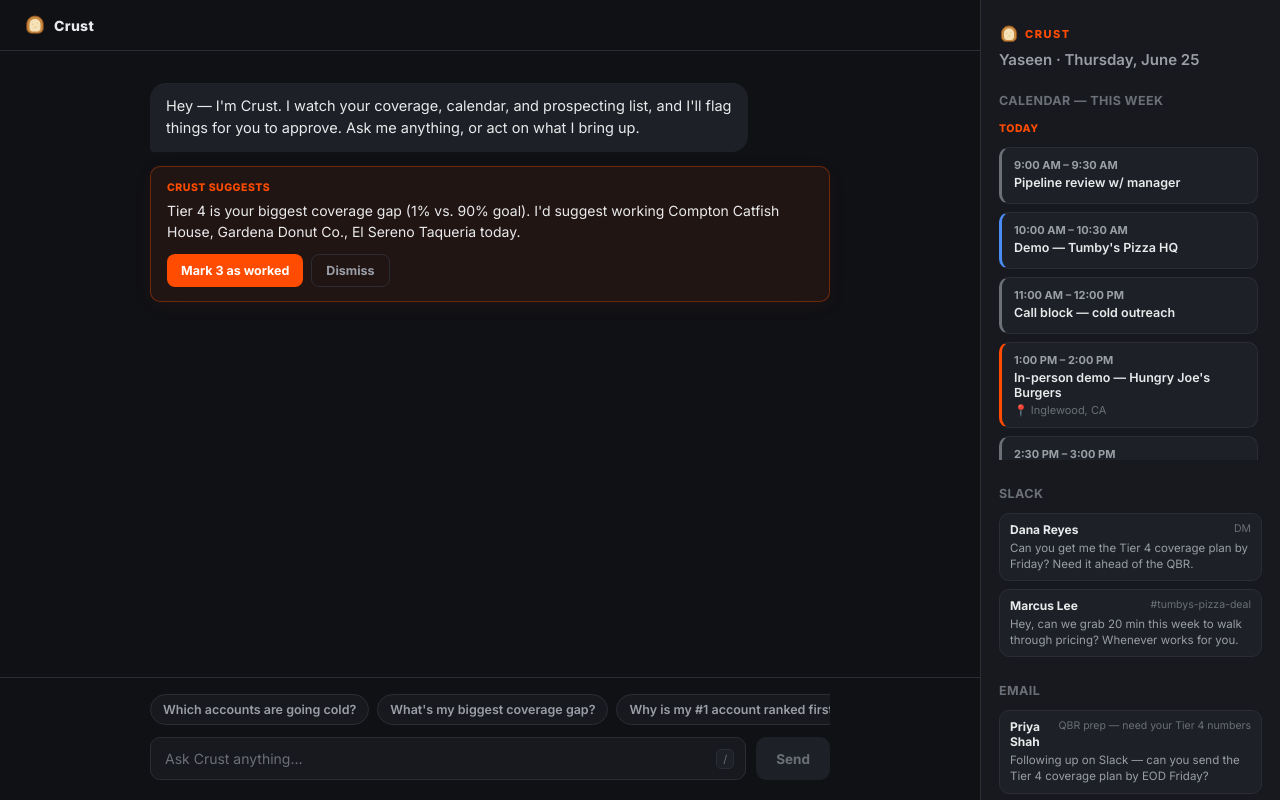
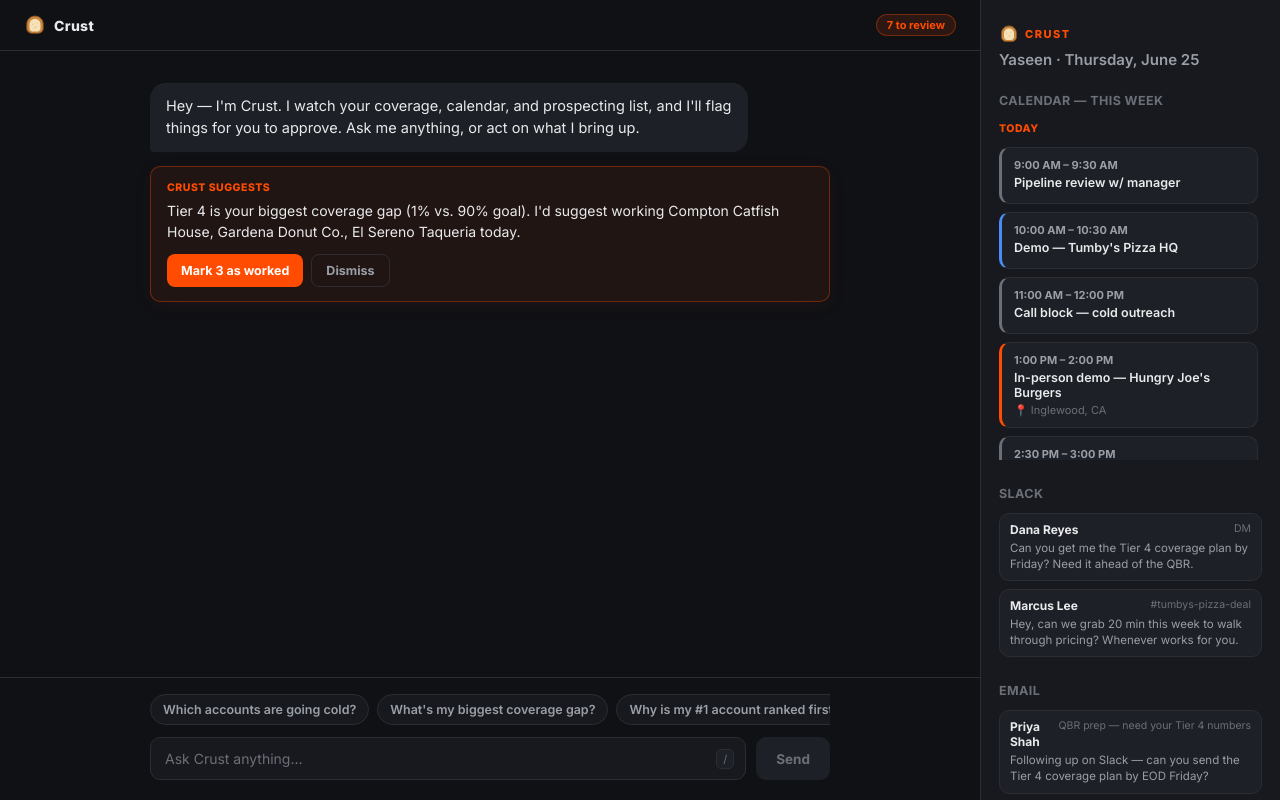
Before and after one commit to seeno-2000/Churn-Analysis-Toast, a React (Vite) app in the folder field-game-plan/: page / in a window 1280 px wide. Built offline with nearby package versions, Linux system fonts and the light colour scheme.

Commit message:
Round 2: keyboard triage, status badge, chip hiding, empty state

```diff
--- a/field-game-plan/src/App.css
+++ b/field-game-plan/src/App.css
@@ -83,6 +83,26 @@ input:focus-visible {
   font-weight: 800;
   letter-spacing: 0.3px;
   color: var(--text);
+}
+
+.crust-header-badge {
+  margin-left: auto;
+  font-size: 11px;
+  font-weight: 700;
+  color: var(--toast);
+  background: rgba(255, 76, 0, 0.12);
+  border: 1px solid rgba(255, 76, 0, 0.35);
+  border-radius: 20px;
+  padding: 3px 10px;
+  animation: crust-msg-in 0.2s var(--ease);
+}
+
+.crust-empty-state {
+  align-self: center;
+  font-size: 12.5px;
+  color: var(--text-faint);
+  padding: 10px 0;
+  animation: crust-msg-in 0.25s var(--ease);
 }
 
 .crust-thread {
--- a/field-game-plan/src/Crust.jsx
+++ b/field-game-plan/src/Crust.jsx
@@ -48,6 +48,7 @@ export default function Crust({
   const [suggestionQueue, setSuggestionQueue] = useState([]);
   const [exitingId, setExitingId] = useState(null);
   const [input, setInput] = useState("");
+  const [hasSentMessage, setHasSentMessage] = useState(false);
   const scrollRef = useRef(null);
   const inputRef = useRef(null);
   const seededRef = useRef(false);
@@ -75,6 +76,26 @@ export default function Crust({
 
   const currentSuggestion = suggestionQueue[0];
 
+  // Enter approves, Esc dismisses — triage without leaving the keyboard,
+  // as long as focus isn't in the composer (typing a reply takes priority).
+  useEffect(() => {
+    if (!currentSuggestion) return;
+    function onKeyDown(e) {
+      const tag = document.activeElement?.tagName;
+      if (tag === "INPUT" || tag === "TEXTAREA") return;
+      if (e.key === "Enter") {
+        e.preventDefault();
+        approveSuggestion(currentSuggestion);
+      } else if (e.key === "Escape") {
+        e.preventDefault();
+        dismissSuggestion(currentSuggestion);
+      }
+    }
+    window.addEventListener("keydown", onKeyDown);
+    return () => window.removeEventListener("keydown", onKeyDown);
+    // eslint-disable-next-line react-hooks/exhaustive-deps
+  }, [currentSuggestion]);
+
   useEffect(() => {
     scrollRef.current?.scrollTo({ top: scrollRef.current.scrollHeight, behavior: "smooth" });
   }, [messages, currentSuggestion]);
@@ -93,6 +114,7 @@ export default function Crust({
       slackMessages,
       emails,
     });
+    setHasSentMessage(true);
     pushMessage({ role: "user", text });
     pushMessage({ role: "assistant", text: reply });
     if (log) pushMessage({ role: "assistant", log });
@@ -131,6 +153,9 @@ export default function Crust({
       <div className="crust-header">
         <CrustLogo size={22} />
         <span className="crust-header-title">Crust</span>
+        {suggestionQueue.length > 0 && (
+          <span className="crust-header-badge">{suggestionQueue.length} to review</span>
+        )}
       </div>
       <div className="crust-thread" ref={scrollRef}>
         <div className="crust-thread-inner">
@@ -157,10 +182,14 @@ export default function Crust({
               </div>
             </div>
           )}
+          {!currentSuggestion && messages.length > 1 && (
+            <div className="crust-empty-state">All caught up — nothing pending review.</div>
+          )}
         </div>
       </div>
 
       <div className="crust-composer">
+        {!hasSentMessage && (
           <div className="crust-chips">
             {SUGGESTED_PROMPTS.map((p) => (
               <button key={p} className="crust-chip" onClick={() => send(p)}>
@@ -168,6 +197,7 @@ export default function Crust({
               </button>
             ))}
           </div>
+        )}
         <form
           className="crust-input-row"
           onSubmit={(e) => {
```
Lines whose indentation alone changed are shown as unchanged.
